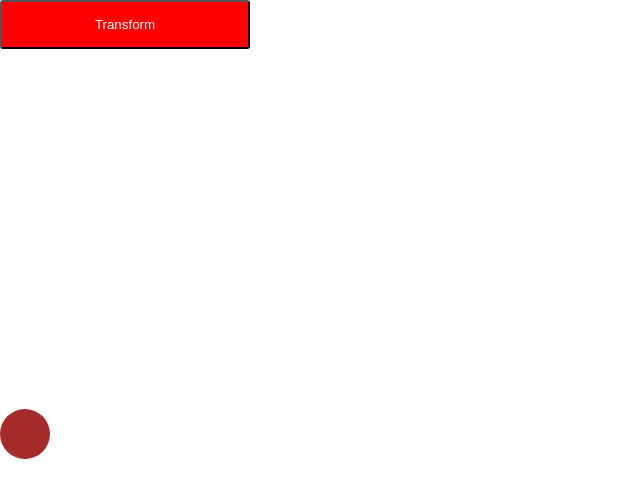
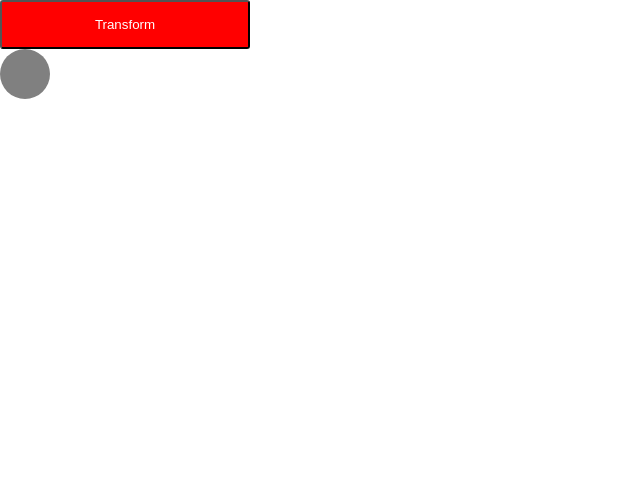
Before and after one commit to theweicode/css-animations-tutorial-codingphase, a React (Create React App) app: page / in a window 1280 px wide. Shown: the top 498 px of the page, without its empty margins (0-640 px from the left). Built offline with nearby package versions, Linux system fonts and the light colour scheme.

Commit message:
completed fillmode lesson

```diff
--- a/src/App.scss
+++ b/src/App.scss
@@ -30,5 +30,7 @@
   width: 50px;
   height: 50px;
   border-radius: 25px;
-  animation: moveRight 10s ease-in-out infinite alternate forwards running;
+ /* fill mode is "normal forward" tag in animation this sets where the object stops and stays */
+  /* the fowards take indicates if the ball should go back to original spot of stay at the set spot */
+  animation: moveRight 2s ease-in-out 3 alternate normal forwards running;
 }
```
